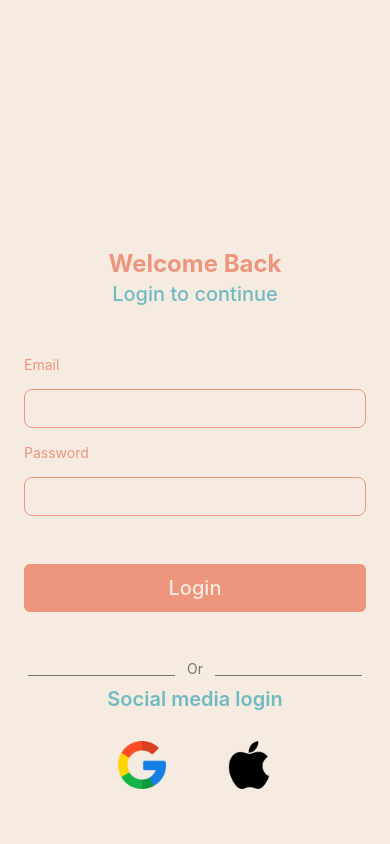
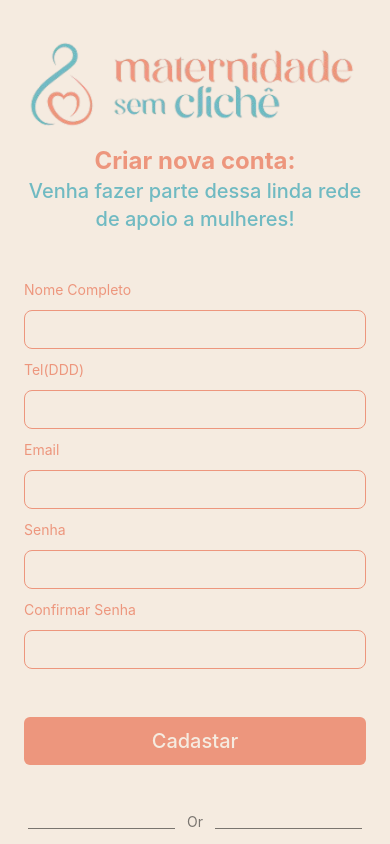
Before and after one commit to DouglasMichael/MaternidadeSemCliche-App, a React Native app: screen / in a window 390 px wide. Built offline with nearby package versions, Linux system fonts and the light colour scheme.

Commit message:
feat: add Screen Register

```diff
--- a/App.tsx
+++ b/App.tsx
@@ -1,8 +1,9 @@
 import "./global.css"
 import { Login } from './src/app/Login';
+import { Register } from "./src/app/Register";
 
 export default function App() {
   return (
-    <Login/>
+    <Register/>
   );
 }
--- a/src/Components/SocialMedia.tsx
+++ b/src/Components/SocialMedia.tsx
@@ -3,7 +3,7 @@ import { Image, Text, TouchableOpacity, View } from "react-native";
 export function SocialMedia(){
     return(
         <View className="mt-2">
-            <Text className="font-semibold text-xl text-center text-[#70bac2]">Social media login</Text>
+            <Text className="font-semibold text-xl text-center text-[#70bac2]">Fazer login com:</Text>
 
             <View className="px-16 flex-row justify-around mt-7">
                 <TouchableOpacity>
--- a/src/app/Login.tsx
+++ b/src/app/Login.tsx
@@ -1,4 +1,4 @@
-import { Text, View } from "react-native";
+import { Image, ScrollView, Text, View } from "react-native";
 import { Input } from "../Components/Input";
 import { Button } from "../Components/Button";
 import { Or } from "../Components/Or";
@@ -6,11 +6,14 @@ import { SocialMedia } from "../Components/SocialMedia";
 
 export function Login() {
   return (
-    <View className="flex-1 bg-[#F5EBE0] justify-center">
+    <ScrollView className="flex-1 bg-[#F5EBE0]">
+      <View className="items-center py-1">
+        <Image source={require("../assets/Logo 1.png")}/>
+      </View>
 
       <View className="items-center mb-12">
-        <Text className="font-bold text-2xl text-[#ed967d]">Welcome Back</Text>
-        <Text className="font-medium text-xl text-[#70bac2]">Login to continue</Text>
+        <Text className="font-bold text-2xl text-[#ed967d]">Bem vindo de volta!</Text>
+        <Text className="font-medium text-xl text-[#70bac2]">Login para continuar</Text>
       </View>
 
       <View className="px-6 h-60 justify-evenly">
@@ -22,12 +25,12 @@ export function Login() {
         </View>
 
         <View className="my-12">
-            <Button label="Login" size="lg"/>
+            <Button label="Entrar" size="lg"/>
         </View>
 
         <Or/>
         <SocialMedia/>
       </View>
-    </View>
+    </ScrollView>
   );
 }
--- /dev/null
+++ b/src/app/Register.tsx
@@ -0,0 +1,50 @@
+import { Image, ScrollView, Text, View } from "react-native";
+import { Input } from "../Components/Input";
+import { Button } from "../Components/Button";
+import { Or } from "../Components/Or";
+import { SocialMedia } from "../Components/SocialMedia";
+
+export function Register() {
+  return (
+    <ScrollView className="flex-1 bg-[#F5EBE0]">
+      <View className="pt-7 items-center">
+        <Image
+          source={require("../assets/Logo 2.png")}
+          resizeMode="contain"
+          className="w-[90%]"
+        />
+      </View>
+
+      <View className="items-center mb-12">
+        <Text className="font-bold text-2xl text-[#ed967d]">
+          Criar nova conta:
+        </Text>
+        <Text className="font-medium text-xl text-center w-[90%] text-[#70bac2]">
+          Venha fazer parte dessa linda rede de apoio a mulheres!
+        </Text>
+      </View>
+
+      <View className="px-6 h-60 justify-evenly">
+        <View className="gap-3">
+          <Text className="text-[#ed967d]">Nome Completo</Text>
+          <Input />
+          <Text className="text-[#ed967d]">Tel(DDD)</Text>
+          <Input />
+          <Text className="text-[#ed967d]">Email</Text>
+          <Input />
+          <Text className="text-[#ed967d]">Senha</Text>
+          <Input secureTextEntry />
+          <Text className="text-[#ed967d]">Confirmar Senha</Text>
+          <Input secureTextEntry />
+        </View>
+
+        <View className="my-12">
+          <Button label="Cadastar" size="lg" />
+        </View>
+
+        <Or />
+        <SocialMedia />
+      </View>
+    </ScrollView>
+  );
+}
```
Also changed, not shown: src/assets/Logo 1.png (added), src/assets/Logo 2.png (added).
